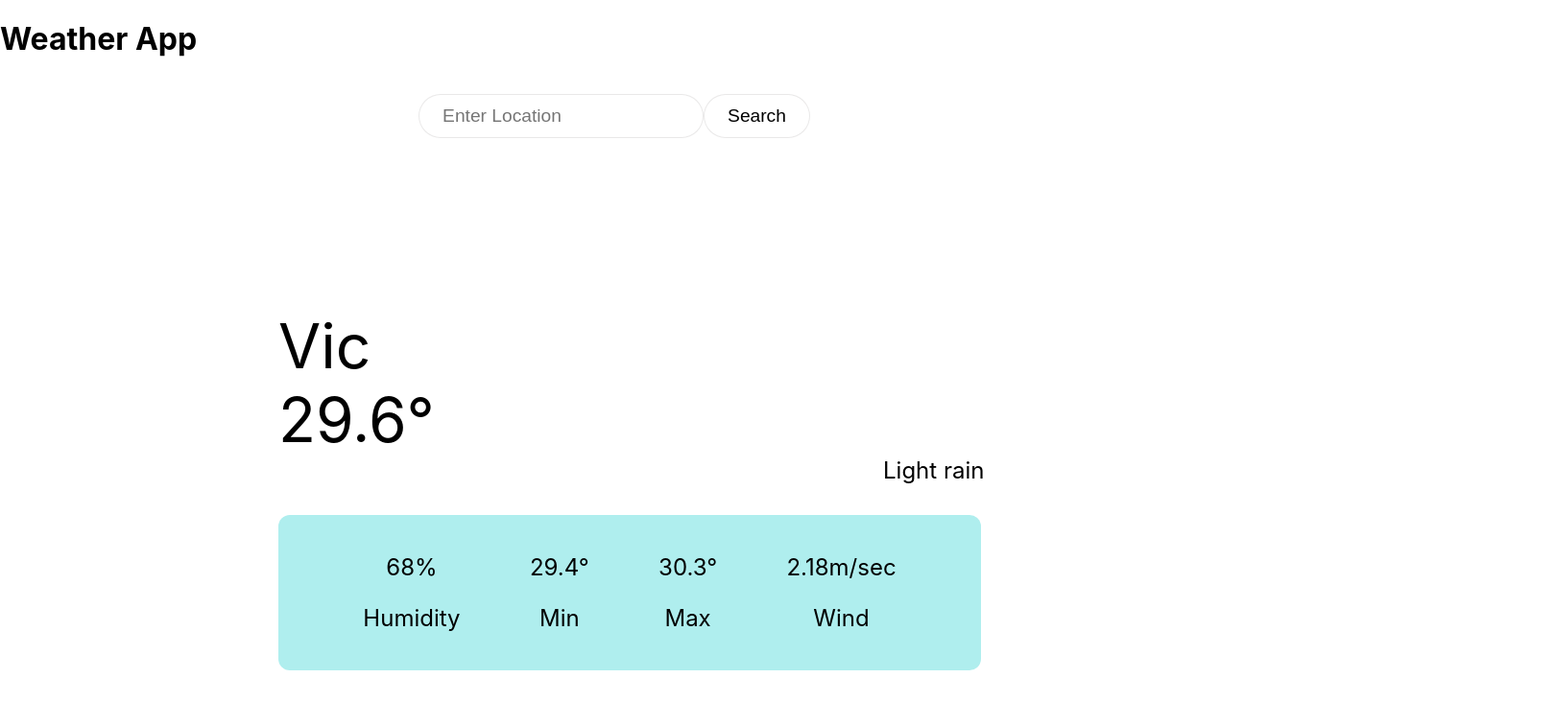
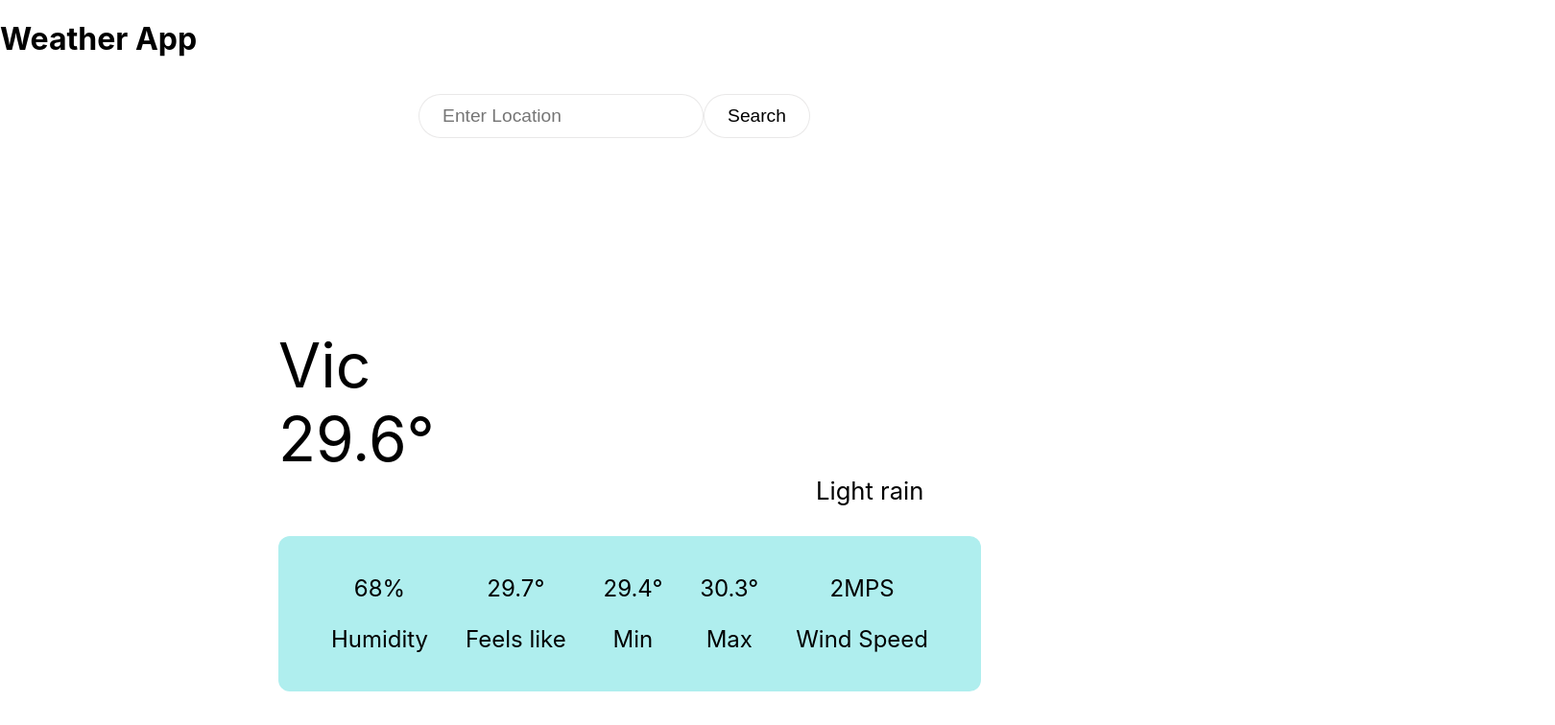
Before and after one commit to lucioxx89/Weather_App, a React (Create React App) app: page / in a window 1280 px wide. Shown: the top 756 px of the page at 96% size, 1620 px wide, since content can reach past the window. Built offline with nearby package versions, Linux system fonts and the light colour scheme; no server answers.

Commit message:
styling and fixed issue with searchBar. only left to print what is searched

```diff
--- a/src/components/ActualWeather.css
+++ b/src/components/ActualWeather.css
@@ -20,14 +20,14 @@
   font-size: 4rem;
 }
 
-.temperature {
+.actual_temperature {
   font-size: 4rem;
 }
 
 .weather_description {
-  font-size: 1.5rem;
+  font-size: 1.6rem;
   position: relative;
-  right: -90%;
+  right: -80%;
 }
 
 .humidity {
@@ -38,6 +38,10 @@
   font-size: 1.5rem;
 }
 .temp_max {
+  font-size: 1.5rem;
+}
+
+.feels_like {
   font-size: 1.5rem;
 }
 
--- a/src/components/ActualWeather.js
+++ b/src/components/ActualWeather.js
@@ -11,6 +11,7 @@ const ActualWeather = () => {
   const [tempMin, setTempMin] = useState("");
   const [tempMax, setTempMax] = useState("");
   const [wind, setWind] = useState("");
+  const [feelsLike, setFeelsLike] = useState("");
 
   useEffect(() => {
     fetch("http://localhost:3000/weather.json")
@@ -21,18 +22,22 @@ const ActualWeather = () => {
         console.log(data, "myData");
         setCity(data.name);
         setTemperature(data.main.temp);
+        setTempMin(data.main.temp_min);
+        setTempMax(data.main.temp_max);
+        setFeelsLike(data.main.feels_like.toFixed(1));
         setHumidity(data.main.humidity);
         setWeatherDescription(data.weather[0].description);
-        setTempMin(data.main.temp_min);
-        setTempMax(data.main.temp_max);
-        setWind(data.wind.speed);
+
+        setWind(data.wind.speed.toFixed());
       });
   }, []);
 
   const Temperature_Rounded = Number(temperature / 10).toFixed(1);
+  const FeelsLike_Rounded = Number(feelsLike / 10).toFixed(1);
+
   const Min_Temperature_Rounded = Number(tempMin / 10).toFixed(1);
   const Max_Temperature_Rounded = Number(tempMax / 10).toFixed(1);
-  const weatherDescription_cap_letter =
+  const weatherDescriptionCapLetter =
     weatherDescription.charAt(0).toUpperCase() + weatherDescription.slice(1);
   return (
     <>
@@ -40,10 +45,10 @@ const ActualWeather = () => {
         <div className="top_info">
           {" "}
           <div className="location">{city}</div>
-          <div className="temperature">{Temperature_Rounded}°</div>
+          <div className="actual_temperature">{Temperature_Rounded}°</div>
           <div className="weather_description">
             {" "}
-            {weatherDescription_cap_letter}{" "}
+            {weatherDescriptionCapLetter}{" "}
           </div>
         </div>
 
@@ -51,6 +56,10 @@ const ActualWeather = () => {
           <div className="humidity">
             <p>{humidity}%</p>
             <p>Humidity</p>{" "}
+          </div>
+          <div className="feels_like">
+            <p> {FeelsLike_Rounded}°</p>
+            <p> Feels like </p>
           </div>
 
           <div className="temp_min">
@@ -64,8 +73,8 @@ const ActualWeather = () => {
           </div>
 
           <div className="wind">
-            <p>{wind}m/sec</p>
-            <p>Wind</p>
+            <p>{wind}MPS</p>
+            <p>Wind Speed</p>
           </div>
         </div>
       </div>
--- a/src/components/SearchForm.js
+++ b/src/components/SearchForm.js
@@ -3,12 +3,16 @@ import React, { useState } from "react";
 import "./searchForm.css";
 
 const SearchForm = () => {
-  const [city, setCity] = useState("");
+  const [location, setLocation] = useState("");
 
   const API_KEY = "24c3564ab328937258934fca6c93f832";
 
+  const onSubmitHandler = (event) => {
+    event.preventDefault();
+    // console.log(city);
+
     fetch(
-    `https://api.openweathermap.org/data/2.5/weather?q=${city}&appid=${API_KEY}`
+      `https://api.openweathermap.org/data/2.5/weather?q=${location}&appid=${API_KEY}`
     )
       .then((response) => {
         if (!response.ok) throw response;
@@ -21,15 +25,16 @@ const SearchForm = () => {
       .catch((error) => {
         console.log(error);
       });
+  };
 
   const onChangeHandler = (event) => {
-    setCity(event.target.value);
+    setLocation(event.target.value);
   };
 
-  const onSubmitHandler = (event) => {
-    event.preventDefault();
-    // console.log(city);
-  };
+  //   const onSubmitHandler = (event) => {
+  //     event.preventDefault();
+  //     // console.log(city);
+  //   };
   //   setCity("");
 
   return (
@@ -42,7 +47,7 @@ const SearchForm = () => {
             name="city"
             placeholder="Enter Location"
             onChange={onChangeHandler}
-            value={city}
+            value={location}
           />
           <button className="search_bar_button" type="submit">
             Search
@@ -50,7 +55,7 @@ const SearchForm = () => {
         </form>
       </div>
 
-      {/* <h1>{city.name}</h1> */}
+      <h1>{}</h1>
     </>
   );
 };
```
Lines whose indentation alone changed are shown as unchanged.
